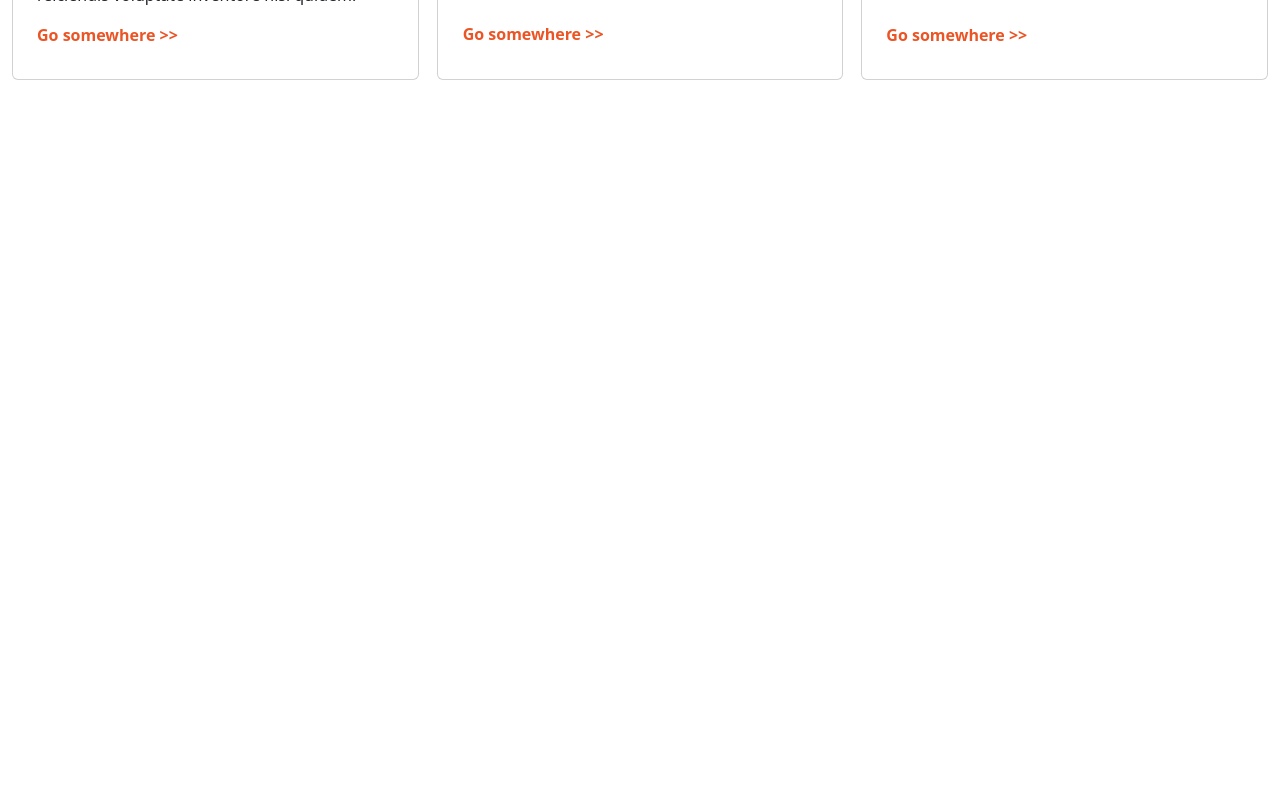
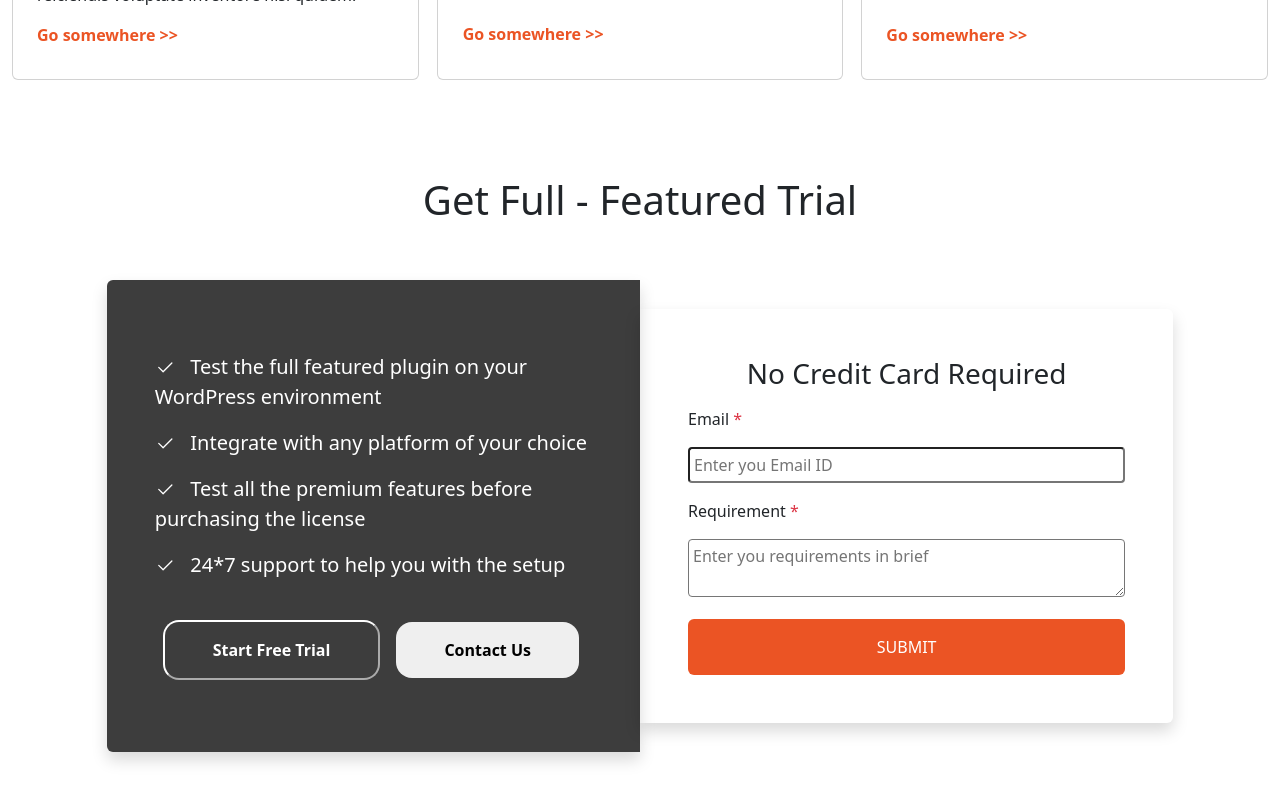
Before and after one commit to Rony-miniOrange/security-site-next-js, a Next.js app: page / in a window 1280 px wide. Shown: the part 718-1518 px from the top of the page. Before the commit the page ends 846 px from the top, so only its background shows below. Built offline with nearby package versions, Linux system fonts and the light colour scheme.

Commit message:
Added Trial form in landing page

```diff
--- a/src/pages/index.js
+++ b/src/pages/index.js
@@ -1,3 +1,4 @@
+import TrialForm from '@/components/trialform';
 import UniqueSolutions from '@/components/UniqueSolutions/UniqueSolutions';
 import { DM_Sans } from '@next/font/google';
 import { GoKey } from "react-icons/go";
@@ -285,6 +286,10 @@ export default function Home() {
       <div className="container-fluid my-5">
         <UniqueSolutions uniqueSolutionItems={uniqueSolutionItems} />
       </div>
+
+      <div className="container-fluid my-5">
+        <TrialForm />
+      </div>
     </>
 
 	)
```
